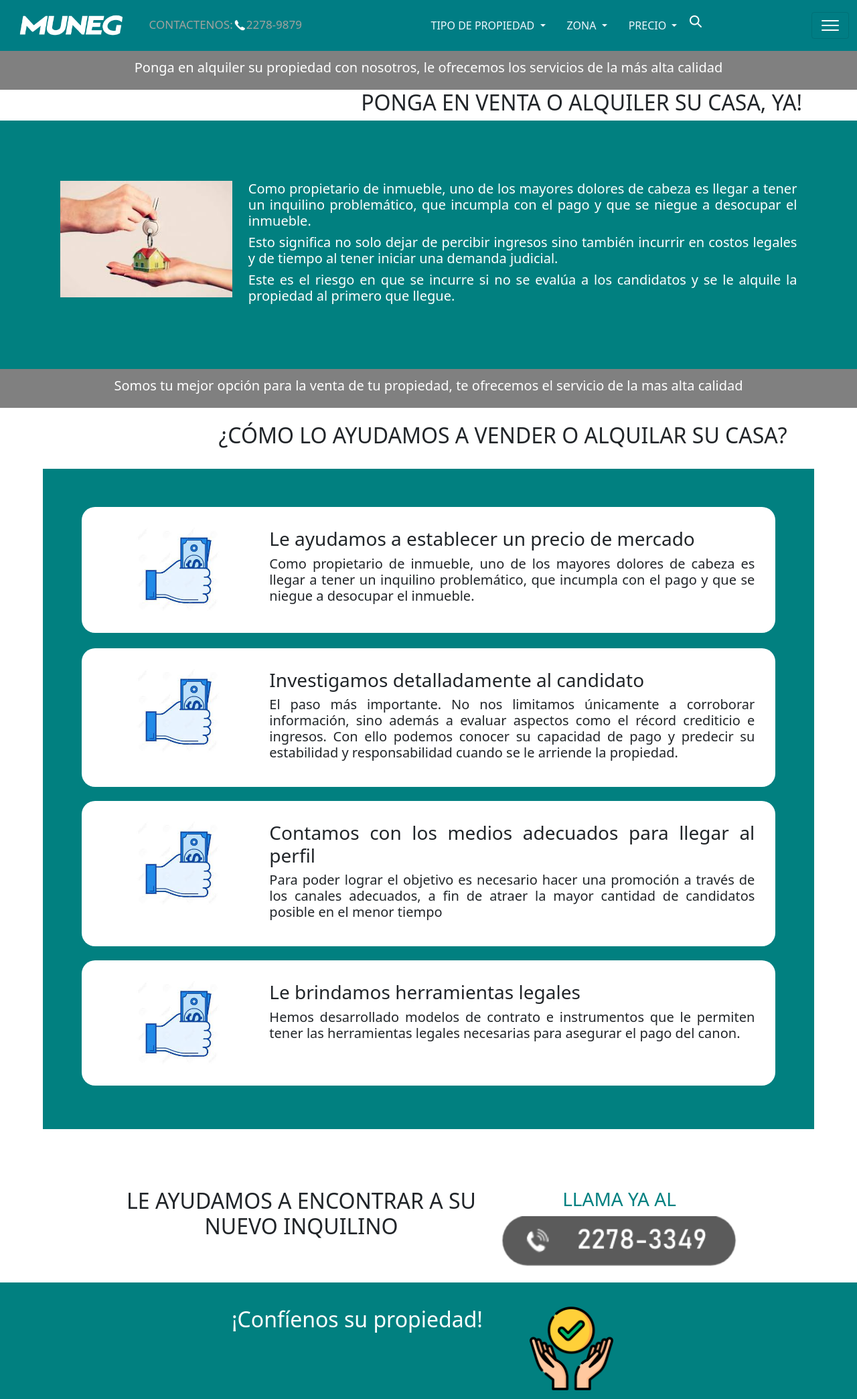
After one commit to PC-ChrisFer/MUNEG, a PHP site: page /alquiler.html in a window 1280 px wide. The commit adds this page. Shown: the whole page at 67% size. Run offline with PHP 8.4, Linux system fonts and the light colour scheme.

Commit message:
creación de página información cómo alquilar

```diff
--- /dev/null
+++ b/MUNEG/alquiler.html
@@ -0,0 +1,307 @@
+<!doctype html>
+<html lang="en">
+
+<head>
+    <!-- Required meta tags -->
+    <meta charset="utf-8">
+    <meta name="viewport" content="width=device-width, initial-scale=1">
+
+    <!-- Bootstrap CSS -->
+    <link href="https://cdn.jsdelivr.net/npm/bootstrap@5.1.3/dist/css/bootstrap.min.css" rel="stylesheet"
+        integrity="sha384-1BmE4kWBq78iYhFldvKuhfTAU6auU8tT94WrHftjDbrCEXSU1oBoqyl2QvZ6jIW3" crossorigin="anonymous">
+    <link rel="stylesheet" href="css/estilo.css">
+    <title>MUNEG</title>
+</head>
+
+<header>
+    <nav class="navbar  navbar-light " id="navcolor">
+        <div class="container-fluid">
+
+            <div id="con">
+                <a class="navbar-brand" href="#"><img src="img/logo.png" id="imgnav"></a>
+                <a class="navbar-brand" id="contactenos" href="#">CONTACTENOS:<img src="img/phone_30px.png"
+                        id="celimg">2278-9879</a>
+            </div>
+
+            <ul class="nav" id="menu1">
+                <li class="nav-item dropdown  ">
+                    <a class="nav-link dropdown-toggle" href="#" id="navbarDropdown" role="button"
+                        data-bs-toggle="dropdown" aria-expanded="false">
+                        TIPO DE PROPIEDAD
+                    </a>
+                    <ul class="dropdown-menu" aria-labelledby="navbarDropdown">
+                        <li><a class="dropdown-item" href="#">Apartamento</a></li>
+                        <li>
+                            <hr class="dropdown-divider">
+                        </li>
+                        <li><a class="dropdown-item" href="#">Casa</a></li>
+                        <li>
+                            <hr class="dropdown-divider">
+                        </li>
+                        <li><a class="dropdown-item" href="#">Something else here</a></li>
+                    </ul>
+                </li>
+
+                <li class="nav-item dropdown">
+                    <a class="nav-link dropdown-toggle" href="#" id="navbarDropdown" role="button"
+                        data-bs-toggle="dropdown" aria-expanded="false">
+                        ZONA
+                    </a>
+                    <ul class="dropdown-menu" aria-labelledby="navbarDropdown">
+                        <li><a class="dropdown-item" href="#">San Salvador</a></li>
+                        <li>
+                            <hr class="dropdown-divider">
+                        </li>
+                        <li><a class="dropdown-item" href="#">La Union</a></li>
+                        <li>
+                            <hr class="dropdown-divider">
+                        </li>
+                        <li><a class="dropdown-item" href="#">Something else here</a></li>
+                    </ul>
+                </li>
+
+                <li class="nav-item dropdown">
+                    <a class="nav-link dropdown-toggle" href="#" id="navbarDropdown" role="button"
+                        data-bs-toggle="dropdown" aria-expanded="false">
+                        PRECIO
+                    </a>
+                    <ul class="dropdown-menu" aria-labelledby="navbarDropdown">
+                        <li><a class="dropdown-item" href="#">5000.000 USD</a></li>
+                        <li>
+                            <hr class="dropdown-divider">
+                        </li>
+                        <li><a class="dropdown-item" href="#">5000.000 USD</a></li>
+                        <li>
+                            <hr class="dropdown-divider">
+                        </li>
+                        <li><a class="dropdown-item" href="#">Something else here</a></li>
+                    </ul>
+                </li>
+
+                <li>
+                    <a href=""><img src="img/search_24px.png"></a>
+                </li>
+            </ul>
+
+
+            <button class="navbar-toggler" type="button" data-bs-toggle="offcanvas" data-bs-target="#offcanvasNavbar"
+                aria-controls="offcanvasNavbar">
+                <span><img src="img/menu_30px.png"></span>
+            </button>
+
+            <div class="offcanvas offcanvas-end" tabindex="-1" id="offcanvasNavbar"
+                aria-labelledby="offcanvasNavbarLabel">
+                <div class="offcanvas-header">
+                    <h5 class="offcanvas-title" id="offcanvasNavbarLabel">MENU</h5>
+                    <button type="button" class="btn-close text-reset" data-bs-dismiss="offcanvas"
+                        aria-label="Close"></button>
+                </div>
+                <div class="offcanvas-body" id="fondo">
+                    <ul class="navbar-nav justify-content-end flex-grow-1 pe-3">
+                        <li class="nav-item">
+                            <a class="nav-link" href="#"><img src="img/person_30px.png">Sobre Nosotros</a>
+                        </li>
+                        <li class="nav-item">
+                            <a class="nav-link" href="#"><img src="img/poll_30px.png">Preguntas Frecuentes</a>
+                        </li>
+                        <li class="nav-item">
+                            <a class="nav-link" href="#"><img src="img/contact_30px.png">Contactenos</a>
+                        </li>
+                        <li class="nav-item">
+                            <a class="nav-link" href="#"><img src="img/rent_30px.png">Alquiler de Inmueble</a>
+                        </li>
+                        <li class="nav-item">
+                            <a class="nav-link" href="#"><img src="img/land_sales_30px.png">Venta de Inmueble</a>
+                        </li>
+                        <li class="nav-item">
+                            <a class="nav-link" href="#"><img src="img/sale_30px.png">Alquila tu Inmueble</a>
+                        </li>
+                        <li class="nav-item">
+                            <a class="nav-link" href="#"><img src="img/sale_30px.png">Vende tu Inmueble</a>
+                        </li>
+                    </ul>
+                </div>
+            </div>
+        </div>
+    </nav>
+</header>
+
+<body>
+    <section>
+        <div class="containeralq">
+            <div class="row justify-content-md-center">
+                <div class="col">
+                    <h5>Ponga en alquiler su propiedad con nosotros, le ofrecemos los servicios de la más alta calidad
+                    </h5>
+                </div>
+            </div>
+        </div>
+    </section>
+    <section>
+        <div class="container">
+            <div class="row">
+                <div class="col">
+                    <h2 class="textalq">PONGA EN VENTA O ALQUILER SU CASA, YA!</h2>
+                </div>
+            </div>
+        </div>
+    </section>
+    <section>
+        <div class="containeralqdos">
+            <div class="row justify-content-md-center">
+                <div class="col-12 col-sm-3 text-center">
+                    <img src="img/venta.jpg" id="imgvision" alt="">
+                </div>
+                <div class="col-12 col-sm-9 textacerca">
+                    <h5>Como propietario de inmueble, uno de los
+                        mayores dolores de cabeza es llegar a tener
+                        un inquilino problemático, que incumpla con
+                        el pago y que se niegue a desocupar el inmueble.</h5>
+
+                    <h5>Esto significa no solo dejar de percibir ingresos
+                        sino también incurrir en costos legales y de tiempo
+                        al tener iniciar una demanda judicial.</h5>
+
+                    <h5>Este es el riesgo en que se incurre si no se evalúa
+                        a los candidatos y se le alquile la propiedad
+                        al primero que llegue.</h5>
+                </div>
+            </div>
+        </div>
+    </section>
+    <section>
+        <div class="containeralq">
+            <div class="row justify-content-md-center">
+                <div class="col">
+                    <h5>Somos tu mejor opción para la venta de tu propiedad, te ofrecemos el servicio de la mas alta
+                        calidad</h5>
+                </div>
+            </div>
+        </div>
+    </section>
+    <section>
+        <div class="container">
+            <div class="row">
+                <div class="col">
+                    <h2 class="textalqdos">¿CÓMO LO AYUDAMOS A VENDER O ALQUILAR SU CASA?</h2>
+                </div>
+            </div>
+        </div>
+    </section>
+    <section class="containertres">
+        <div class="containerhow">
+            <div class="containerhowdos">
+                <div class="row justify-content-md-center">
+                    <div class="col-12 col-sm-3 text-center">
+                        <img src="img/how.jpg" id="imghow" alt="">
+                    </div>
+                    <div class="col-12 col-sm-9 textacerca">
+                        <h3>Le ayudamos a establecer un precio de mercado</h3>
+                        <h5>Como propietario de inmueble, uno de los
+                            mayores dolores de cabeza es llegar a tener
+                            un inquilino problemático, que incumpla con
+                            el pago y que se niegue a desocupar el inmueble.</h5>
+                    </div>
+                </div>
+            </div>
+        </div>
+        <div class="containerhowcuatro">
+            <div class="containerhowdos">
+                <div class="row justify-content-md-center">
+                    <div class="col-12 col-sm-3 text-center">
+                        <img src="img/how.jpg" id="imghow" alt="">
+                    </div>
+                    <div class="col-12 col-sm-9 textacerca">
+                        <h3>Investigamos detalladamente al candidato</h3>
+                        <h5>El paso más importante. No nos limitamos únicamente a corroborar información,
+                            sino además a evaluar aspectos como el récord crediticio e ingresos.
+                            Con ello podemos conocer su capacidad de pago y predecir su estabilidad
+                            y responsabilidad cuando se le arriende la propiedad.</h5>
+                    </div>
+                </div>
+            </div>
+            <div class="containerhowcinco">
+                <div class="containerhowdos">
+                    <div class="row justify-content-md-center">
+                        <div class="col-12 col-sm-3 text-center">
+                            <img src="img/how.jpg" id="imghow" alt="">
+                        </div>
+                        <div class="col-12 col-sm-9 textacerca">
+                            <h3>Contamos con los medios adecuados para llegar al perfil</h3>
+                            <h5>Para poder lograr el objetivo es necesario hacer una promoción a través de los canales
+                                adecuados,
+                                a fin de atraer la mayor cantidad de candidatos posible en el menor tiempo</h5>
+                        </div>
+                    </div>
+                </div>
+                <div class="containerhowcinco">
+                    <div class="containerhowdos">
+                        <div class="row justify-content-md-center">
+                            <div class="col-12 col-sm-3 text-center">
+                                <img src="img/how.jpg" id="imghow" alt="">
+                            </div>
+                            <div class="col-12 col-sm-9 textacerca">
+                                <h3>Le brindamos herramientas legales</h3>
+                                <h5>Hemos desarrollado modelos de contrato e instrumentos que le permiten tener las
+                                    herramientas
+                                    legales necesarias para asegurar el pago del canon.</h5>
+                            </div>
+                        </div>
+                    </div>
+                </div>
+    </section>
+    <section>
+        <div class="container">
+            <br>
+            <div class="row justify-content-md-center text-center">
+                <div class="col-12 col-sm-6 ">
+                    <h2>LE AYUDAMOS A ENCONTRAR
+                        A SU NUEVO INQUILINO</h2>
+                </div>
+                <div class="col-12 col-sm-4 text-center">
+                    <h3 class="textcel">LLAMA YA AL</h3>
+                    <img src="img/cel.png" alt="" height="75px">
+                </div>
+            </div>
+        </div>
+    </section>
+    <br>
+    <section>
+        <div class="containeralqtres">
+            <br>
+            <div class="row justify-content-md-center text-center">
+                <div class="col-12 col-sm-4 ">
+                    <h2>¡Confíenos su propiedad!</h2>
+                </div>
+                <div class="col-12 col-sm-2 text-center">
+                    <img src="img/exito.png" alt="" height="125px">
+                </div>
+            </div>
+        </div>
+    </section>
+
+
+
+
+
+
+    <!-- Optional JavaScript; choose one of the two! -->
+
+    <!-- Option 1: Bootstrap Bundle with Popper -->
+    <script src="https://cdn.jsdelivr.net/npm/bootstrap@5.1.3/dist/js/bootstrap.bundle.min.js"
+        integrity="sha384-ka7Sk0Gln4gmtz2MlQnikT1wXgYsOg+OMhuP+IlRH9sENBO0LRn5q+8nbTov4+1p"
+        crossorigin="anonymous"></script>
+
+    <!-- Option 2: Separate Popper and Bootstrap JS -->
+    <!--
+    <script src="https://cdn.jsdelivr.net/npm/@popperjs/core@2.10.2/dist/umd/popper.min.js" integrity="sha384-7+zCNj/IqJ95wo16oMtfsKbZ9ccEh31eOz1HGyDuCQ6wgnyJNSYdrPa03rtR1zdB" crossorigin="anonymous"></script>
+    <script src="https://cdn.jsdelivr.net/npm/bootstrap@5.1.3/dist/js/bootstrap.min.js" integrity="sha384-QJHtvGhmr9XOIpI6YVutG+2QOK9T+ZnN4kzFN1RtK3zEFEIsxhlmWl5/YESvpZ13" crossorigin="anonymous"></script>
+    -->
+</body>
+
+<footer>
+
+
+</footer>
+
+</html>
--- a/MUNEG/css/estilo.css
+++ b/MUNEG/css/estilo.css
@@ -77,6 +77,10 @@ height: 60px;
     padding-top: 25px;
 }
 
+.textcel{
+    color: #018080;
+}
+
 .containervalores{
     height: auto;
     color: black;
@@ -126,3 +130,99 @@ height: 60px;
     width: auto;
     padding-bottom: 5px;
   }
+
+  .containeralq{
+    background-color: gray;
+    height: auto;
+    width: 100%;
+    text-align: center;
+    color: white;
+    padding: 1%;
+  }
+
+  .textalq{
+      text-align: right;
+  }
+
+  .containeralqdos{
+      background-color: #018080;
+      padding: 7%;
+      text-align: justify;
+      color: white;
+  }
+
+  .containeralqtres{
+    background-color: #018080;
+    padding: 1%;
+    text-align: justify;
+    color: white;
+}
+
+    #imgvision{
+     width: 100%;
+  }
+
+  .textalqdos{
+    text-align: right;
+    padding: 2%;
+  }
+
+  .containertres{
+      align-items: center;
+      text-align: center;
+      padding-left: 5%;
+      padding-bottom: 5%;
+      padding-right: 5%;
+  }
+  .containerhow{
+    height: auto;
+    width: 100%;
+    background-color: #018080;
+    padding: 5%;
+    padding-bottom: 2%;
+    align-items: center;
+    text-align: center;
+  }
+
+  .containerhowcuatro{
+    height: auto;
+    width: 100%;
+    background-color: #018080;
+    padding: 0%;
+    padding-bottom: 2%;
+    padding-left: 5%;
+    padding-right: 5%;
+    align-items: center;
+    text-align: center;
+  }
+
+
+  .containerhowcinco{
+    height: auto;
+    width: 100%;
+    background-color: #018080;
+    padding: 0%;
+    padding-bottom: 2%;
+    padding-top: 2%;
+    align-items: center;
+    text-align: center;
+  }
+
+
+
+  .containerhowdos{
+      height: auto;
+      width: 100%;
+      background-color: white;
+      border-radius: 20px;
+      align-items: center;
+      text-align: justify;
+      padding:3%;
+  }
+
+  #imghow{
+      border-radius: 20px;
+      align-items: center;
+      text-align: center;
+      height: 125px;
+  }
```
Also changed, not shown: MUNEG/img/cel.png (added), MUNEG/img/exito.png (added), MUNEG/img/how.jpg (added), MUNEG/img/venta.jpg (added), 3 other files.
